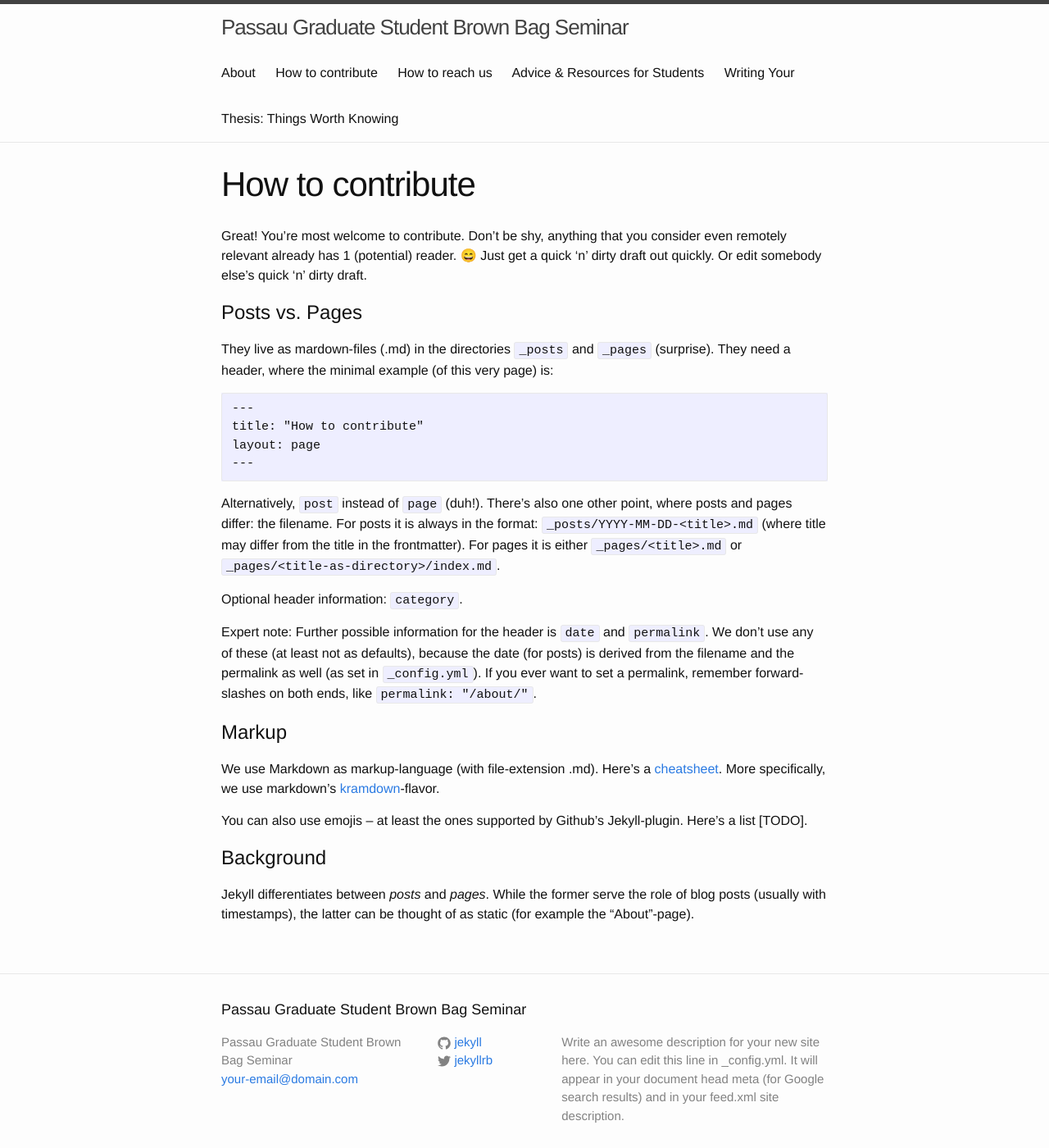
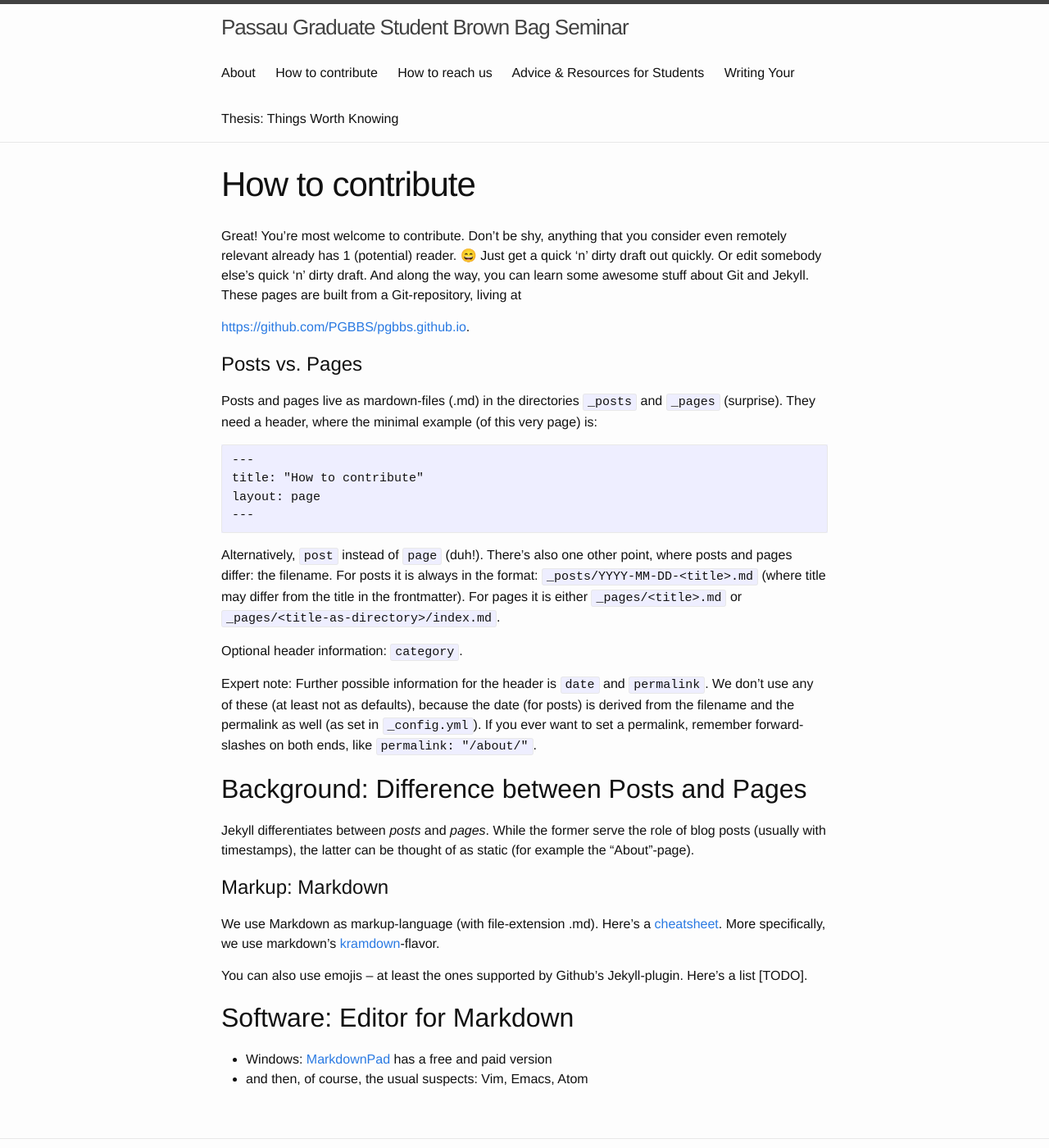
Before and after one commit to PGBBS/pgbbs.github.io, a Jekyll site: the page built from _pages/how-to-contribute.md, in a window 1280 px wide and 1400 px high. Shown: the whole window at 82% size. Built offline with Jekyll 4.4.1, drawn with Linux system fonts in a browser that asks for light colours; emoji names are drawn with the system emoji font.

Commit message:
add links for github-repo and markdown-editor

```diff
--- a/_pages/how-to-contribute.md
+++ b/_pages/how-to-contribute.md
@@ -6,11 +6,15 @@ layout: page
 Great! You're most welcome to contribute. Don't be shy, anything that
 you consider even remotely relevant already has 1 (potential) reader.
 :smile: Just get a quick 'n' dirty draft out quickly. Or edit somebody else's
-quick 'n' dirty draft.
+quick 'n' dirty draft. And along the way, you can learn some awesome
+stuff about Git and Jekyll. These pages are built from a Git-repository,
+living at
+
+[https://github.com/PGBBS/pgbbs.github.io](https://github.com/PGBBS/pgbbs.github.io).
 
 # Posts vs. Pages
 
-They live as mardown-files (.md) in the directories `_posts` and
+Posts and pages live as mardown-files (.md) in the directories `_posts` and
 `_pages` (surprise). They need a header, where the minimal example (of
 this very page) is:
 
@@ -34,7 +38,13 @@ permalink as well (as set in `_config.yml`). If you ever want to set a
 permalink, remember forward-slashes on both ends, like `permalink:
 "/about/"`.
 
-# Markup
+## Background: Difference between Posts and Pages
+
+Jekyll differentiates between *posts* and *pages*. While the former
+serve the role of blog posts (usually with timestamps), the latter can
+be thought of as static (for example the "About"-page).
+
+# Markup: Markdown
 
 We use Markdown as markup-language (with file-extension .md). Here's a
 [cheatsheet](https://github.com/adam-p/markdown-here/wiki/Markdown-Cheatsheet).
@@ -44,8 +54,7 @@ More specifically, we use markdown's
 You can also use emojis -- at least the ones supported by Github's
 Jekyll-plugin. Here's a list [TODO].
 
-# Background
+## Software: Editor for Markdown
 
-Jekyll differentiates between *posts* and *pages*. While the former
-serve the role of blog posts (usually with timestamps), the latter can
-be thought of as static (for example the "About"-page).
+- Windows: [MarkdownPad](http://markdownpad.com/) has a free and paid version
+- and then, of course, the usual suspects: Vim, Emacs, Atom
```
